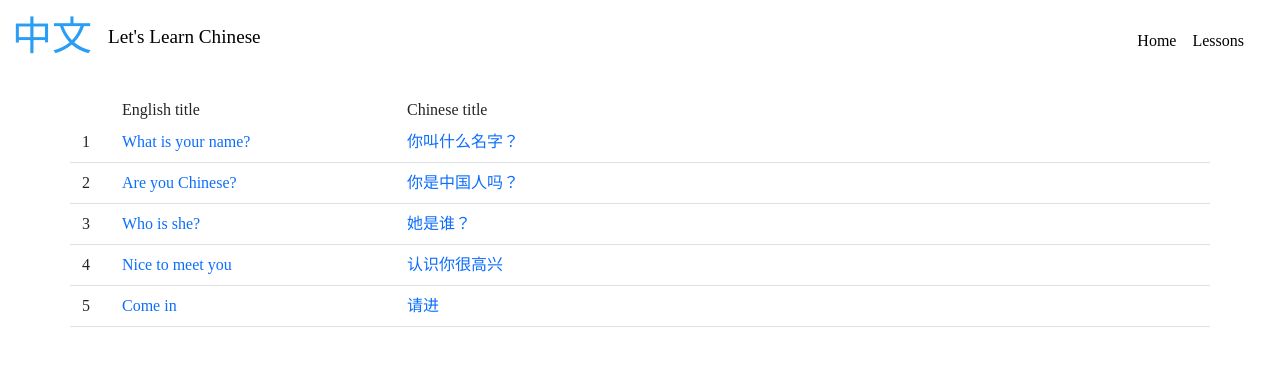
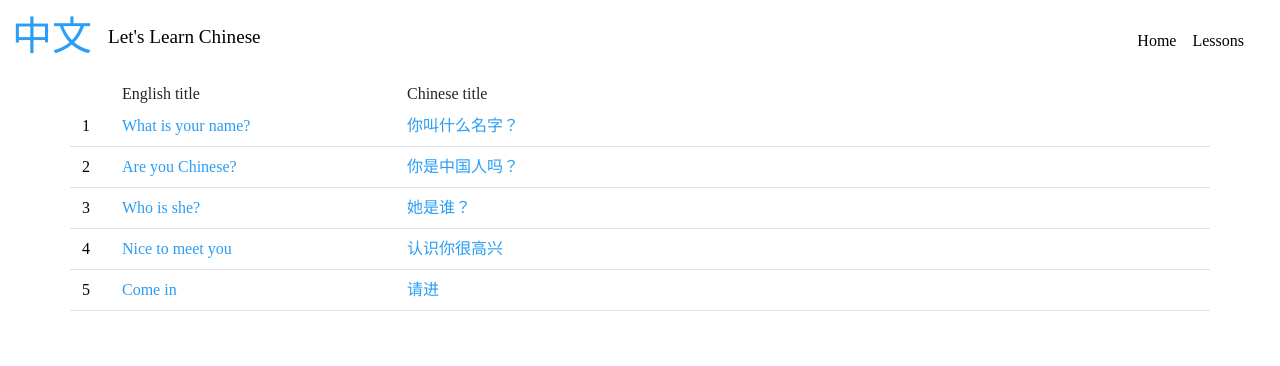
Before and after one commit to RN255/learn-chinese-gold, a React (Create React App) app: page /lessonsIndex in a window 1280 px wide. Shown: the top 366 px of the page. Built offline with nearby package versions, Linux system fonts and the light colour scheme.

Commit message:
lesson list appearance improved

```diff
--- a/src/components/SideBar.js
+++ b/src/components/SideBar.js
@@ -73,11 +73,12 @@ export default function SideBar(props) {
           </div>
           <Offcanvas.Body>
             {arrayOfLessons.map((item) => (
-              <div className="row">
+              <div className="row py-1">
                 <Link
                   key={item}
                   to={`/lesson${item.lessonNumber}`}
                   onClick={handleClose}
+                  className="lessonLink"
                 >
                   {item.lessonNumber} {item.titleEnglish}
                 </Link>
--- a/src/pages/LessonsIndex.js
+++ b/src/pages/LessonsIndex.js
@@ -4,36 +4,25 @@ import { arrayOfLessons } from "../modules/lessonText";
 
 export default function LessonsIndex() {
   return (
-    <div className="container lessonIndex mt-3">
+    <div className="container lessonIndex">
       <div className="row">
         <div className="col-auto me-3"></div>
         <div className="col col-lg-4 col-xl-3">English title</div>
         <div className="col">Chinese title</div>
       </div>
       {arrayOfLessons.map((item) => (
-        <div className="row border-bottom py-2">
-          <div className="col-auto me-2">{item.lessonNumber}</div>
-          <div className="col col-lg-4 col-xl-3">
-            <Link
-              key={item}
-              to={`/lesson${item.lessonNumber}`}
-              className="text-decoration-none"
-            >
-              {item.titleEnglish}
-            </Link>
+        <Link
+          key={item}
+          to={`/lesson${item.lessonNumber}`}
+          className="text-decoration-none"
+        >
+          <div className="row border-bottom py-2 LessonItem">
+            <div className="col-auto me-2">{item.lessonNumber}</div>
+            <div className="col col-lg-4 col-xl-3">{item.titleEnglish}</div>
+            <div className="col">{item.titleChinese}</div>
           </div>
-          <div className="col">
-            <Link
-              key={item}
-              to={`/lesson${item.lessonNumber}`}
-              className="text-decoration-none"
-            >
-              {item.titleChinese}
-            </Link>
-          </div>
-        </div>
+        </Link>
       ))}
-
     </div>
   );
 }
--- a/src/styles/styles.css
+++ b/src/styles/styles.css
@@ -55,6 +55,18 @@
   text-decoration: none !important;
 }
 
+.lessonIndex .LessonItem {
+  color: #2a9df4;
+}
+
+.lessonIndex .LessonItem:hover {
+  color: #1d6daa;
+}
+
+.lessonIndex .LessonItem div:first-of-type {
+  color: #000000;
+}
+
 /* lesson select buttons  */
 
 .sideBar .lessonSelectButtons {
@@ -81,14 +93,13 @@
   background-color: #2a9df410 !important;
 }
 
-/* LessonSideBarList */
-
-.LessonSideBarList {
-  display: flex;
+.lessonLink {
+  color: #2a9df4;
+  text-decoration: none;
 }
 
-.LessonSideBarList p:nth-child(2) {
-  margin-left: 1rem;
+.lessonLink:hover {
+  color: #1d6daa;
 }
 
 /* main conversation  */
```
